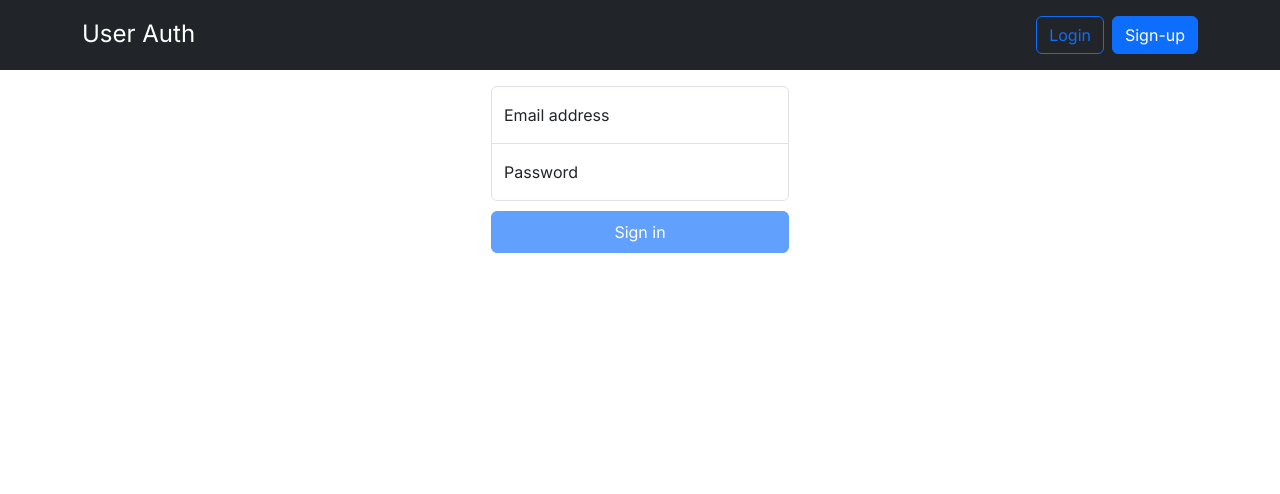
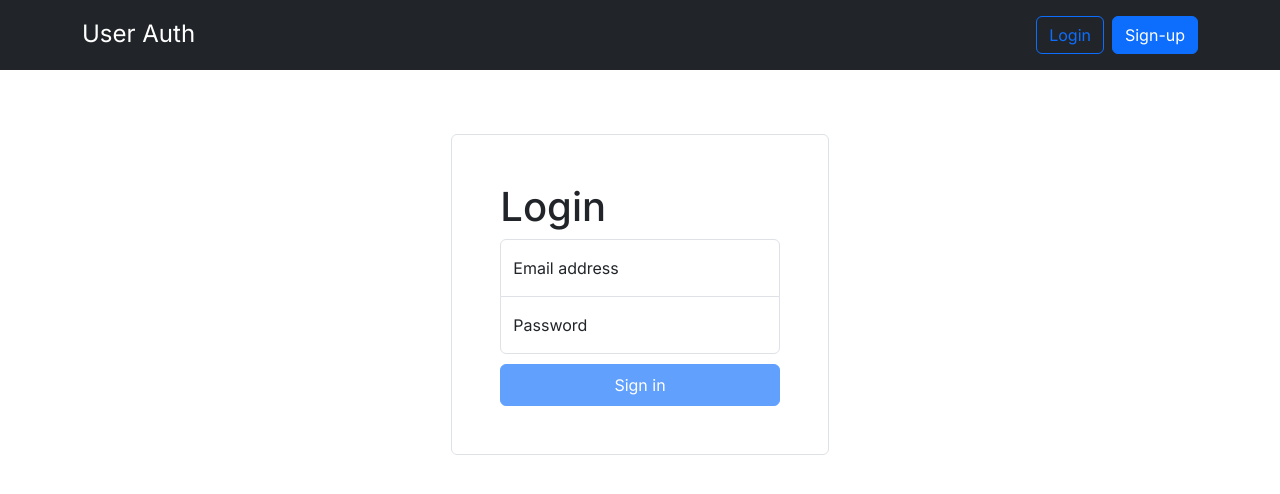
Before and after one commit to peteryn/ComputerStoreFrontend, an Angular app: page /login in a window 1280 px wide. Shown: the top 494 px of the page. Built offline with nearby package versions, Linux system fonts and the light colour scheme.

Commit message:
Add progress to login page

```diff
--- a/src/app/login/login.component.css
+++ b/src/app/login/login.component.css
@@ -1,5 +1,4 @@
 .form-signin {
-  max-width: 330px;
   padding: 1rem;
 }
 
--- a/src/app/login/login.component.html
+++ b/src/app/login/login.component.html
@@ -1,13 +1,15 @@
-<main class="form-signin p-3 container" novalidate>
-	<form (ngSubmit)="onSubmit()" #registerForm="ngForm">
-		<div class="form-floating">
+<main class="form-signin p-3 container mt-5" novalidate>
+	<div class="row">
+
+	<form (ngSubmit)="onSubmit()" #registerForm="ngForm" class="mx-auto col-lg-4 p-5 border rounded">
+		<h1 class="mb-2">Login</h1>
+		<div class="form-floating mt-2">
 			<input
 				type="email"
 				class="form-control was-validated"
 				id="email"
 				placeholder="name@example.com"
 				required
-				pattern="[a-z0-9._%+-]+@[a-z0-9.-]+\.[a-z]{2,4}$"
 				[(ngModel)]="model.username"
 				name="email"
 				#emailField="ngModel"
@@ -35,4 +37,5 @@
 			Sign in
 		</button>
 	</form>
+	</div>
 </main>
--- a/src/app/login/login.component.ts
+++ b/src/app/login/login.component.ts
@@ -1,6 +1,9 @@
 import { Component } from '@angular/core';
 import { User } from '../user';
 import { FormsModule } from '@angular/forms';
+import { HttpClient, HttpErrorResponse } from '@angular/common/http';
+import { Router } from '@angular/router';
+import { catchError, throwError } from 'rxjs';
 
 @Component({
 	selector: 'app-login',
@@ -10,9 +13,25 @@ import { FormsModule } from '@angular/forms';
 	styleUrl: './login.component.css',
 })
 export class LoginComponent {
-    model = new User("", "")
+	constructor(private http: HttpClient, private router: Router) {}
 
-    onSubmit() {
+	model = new User('', '');
 
-    }
+	onSubmit() {
+		this.http
+			.post('/api/login', this.model)
+			.pipe(
+				catchError((error: HttpErrorResponse) => {
+					console.log('Error logging in');
+					return throwError(() => error);
+				})
+			)
+			.subscribe((res: any) => {
+				console.log('Logged in');
+				console.log(res);
+				// const setCookieHeader = res.headers.get('Set-Cookie');
+				const setCookieHeader = res.headers;
+				console.log(`Cookie value: ${setCookieHeader}`);
+			});
+	}
 }
```
